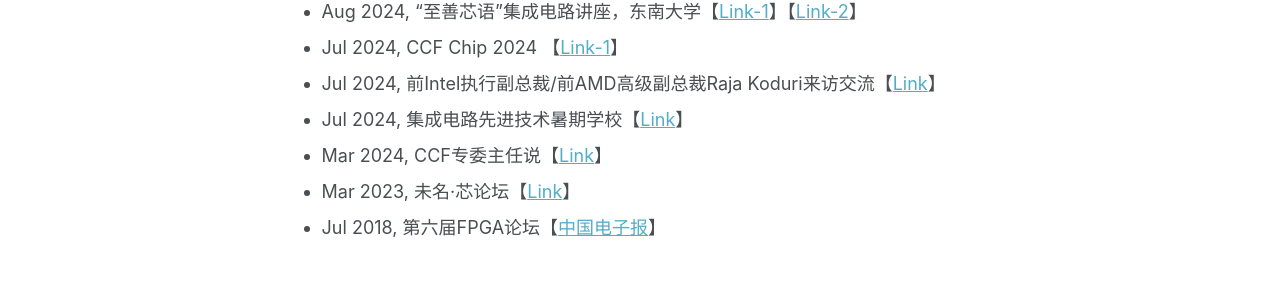
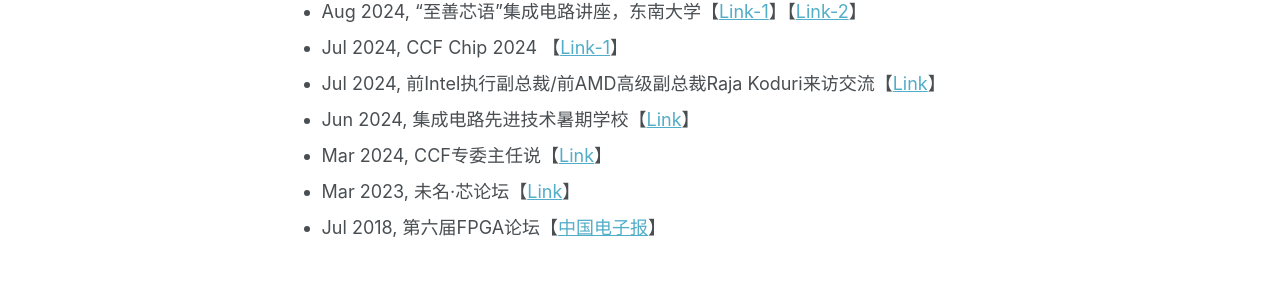
Before and after one commit to chenzhangsjtu/chenzhangsjtu.github.io, a Jekyll site: the page built from _pages/service.md, in a window 1280 px wide and 1245 px high. Shown: the part 596-896 px from the top of the window. Built offline with Jekyll 4.4.1, drawn with Linux system fonts in a browser that asks for light colours; some web fonts are replaced.

Commit message:
Update service.md

```diff
--- a/_pages/service.md
+++ b/_pages/service.md
@@ -24,7 +24,7 @@
 - Aug 2024, “至善芯语”集成电路讲座，东南大学【[Link-1](https://mp.weixin.qq.com/s/tn1PzQCjj1PmFBYG01tg8Q)】【[Link-2](https://mp.weixin.qq.com/s/puMZL3L_FeGx7Z9ldKGlXQ)】
 - Jul 2024, CCF Chip 2024 【[Link-1](https://ccf.org.cn/chip2024/general_1054)】
 - Jul 2024, 前Intel执行副总裁/前AMD高级副总裁Raja Koduri来访交流【[Link](https://mp.weixin.qq.com/s/nrZVAfx5kqi0I3G51jvFyg)】
-- Jul 2024, 集成电路先进技术暑期学校【[Link](https://mp.weixin.qq.com/s/6heCkJFCiT2AE1OiT9-PcQ)】
+- Jun 2024, 集成电路先进技术暑期学校【[Link](https://mp.weixin.qq.com/s/6heCkJFCiT2AE1OiT9-PcQ)】
 - Mar 2024, CCF专委主任说【[Link](https://mp.weixin.qq.com/s/y4mhjL9ogJi7d_cZBKQZIw)】
 - Mar 2023, 未名·芯论坛【[Link](https://ic.pku.edu.cn/xwdt/8b6fe51215ad43b996b1fc4d9245a23f.htm)】
 - Jul 2018, 第六届FPGA论坛【[中国电子报](http://m.cena.com.cn/semi/20180725/94807.html)】
```
